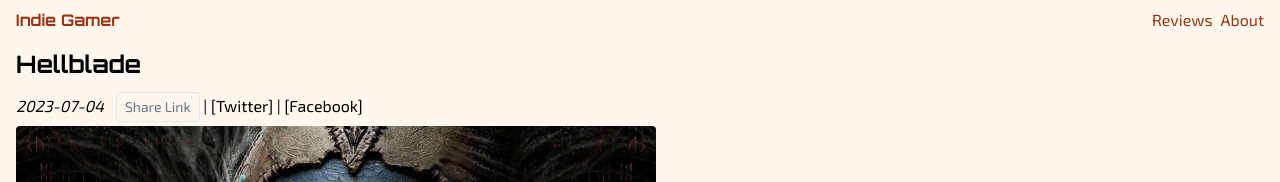
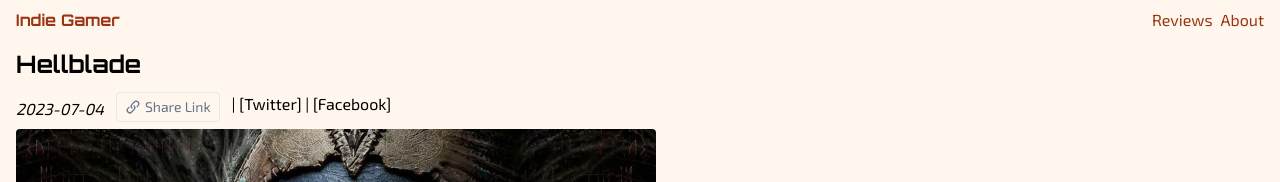
Before and after one commit to nordicirish/next-ts-app, a Next.js app: page /reviews/hellblade in a window 1280 px wide. Shown: the top 182 px of the page. Built offline with nearby package versions, Linux system fonts and the light colour scheme.

Commit message:
ShareLinkButton.tsx: Add LinkIcon

```diff
--- a/components/ShareButtons.tsx
+++ b/components/ShareButtons.tsx
@@ -5,7 +5,7 @@
 
 export default function ShareButtons() {
   return (
-    <div>
+    <div className="flex gap-3">
       <ShareLinkButton /> | [Twitter] | [Facebook]
     </div>
   );
--- a/components/ShareLinkButton.tsx
+++ b/components/ShareLinkButton.tsx
@@ -1,5 +1,6 @@
 // "use client";
 // use client directive not necessary as imported as a child component of ShareButtons that is rendered on the client
+import { LinkIcon } from "@heroicons/react/20/solid";
 import { useState } from "react";
 // use client directive ensure that the component executes on the client side
 // hydration component is rendered on client and server but functions are executed on the client
@@ -17,9 +18,11 @@
   return (
     <button
       onClick={handleClick}
-      className="border px-2 py-1 rounded text-slate-500 text-sm
-      hover:bg-orange-100 hover:text-slate-700"
+      className="border flex gap-1 items-center px-2 py-1 rounded
+                 text-slate-500 text-sm
+                 hover:bg-orange-100 hover:text-slate-700"
     >
+      <LinkIcon className="h-4 w-4" />
       {clicked ? "Link Copied" : "Share Link"}
     </button>
   );
```
